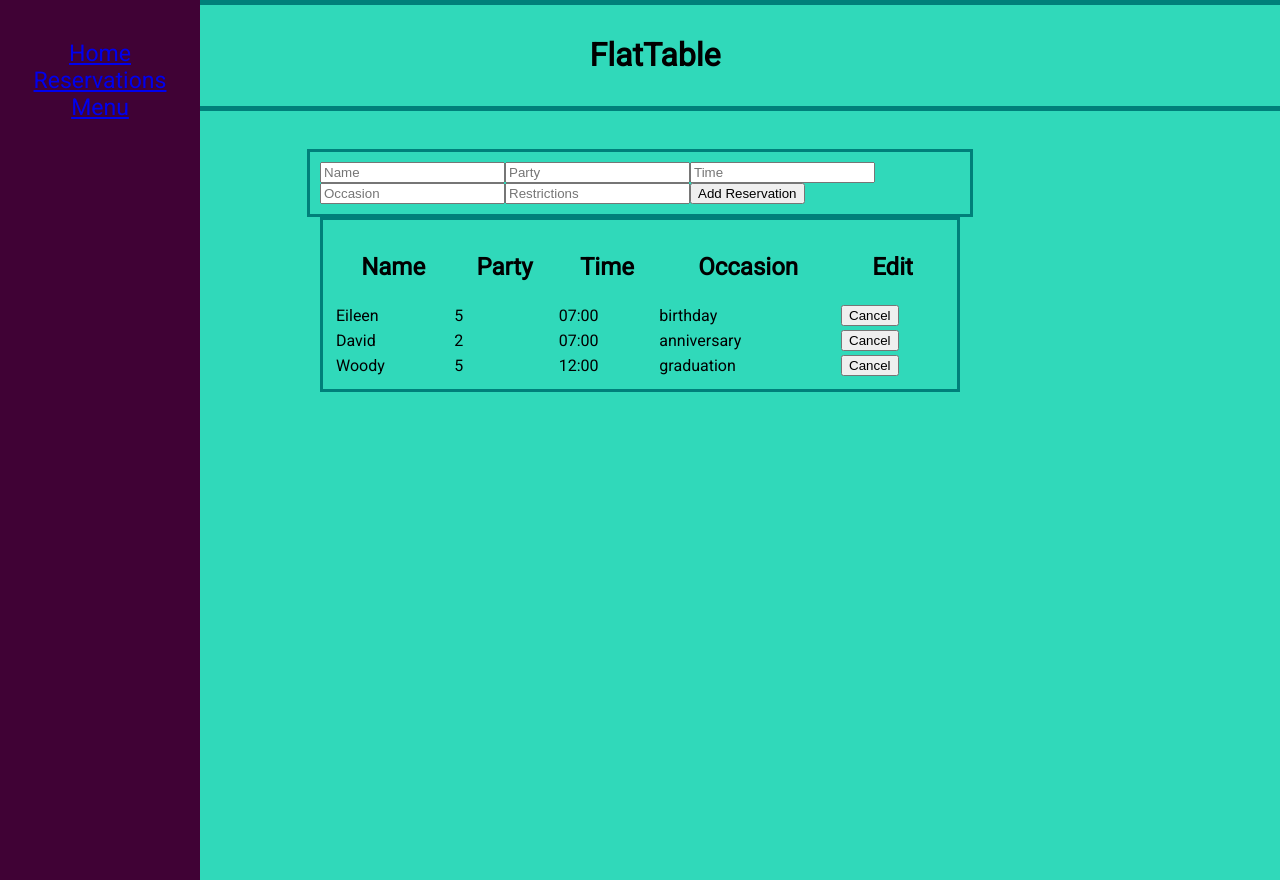
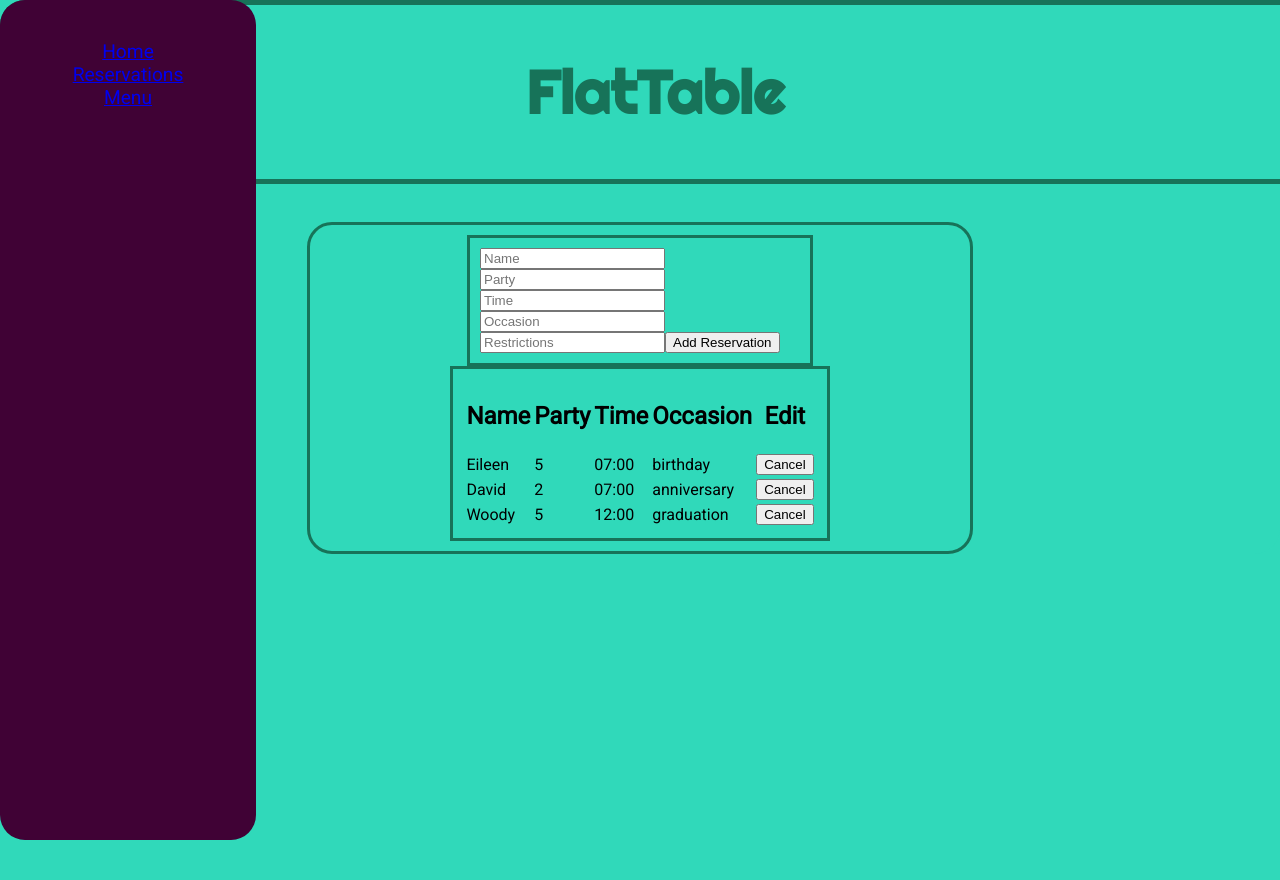
Before and after one commit to eburdekin/flattable, a React (Create React App) app: page /Reservations in a window 1280 px wide. Shown: the top 880 px of the page. After the commit the page ends 840 px from the top, so only its background shows below. Built offline with nearby package versions, Linux system fonts and the light colour scheme; data requests are answered from the project's data file.

Commit message:
update where sidebar className is assigned

```diff
--- a/public/index.html
+++ b/public/index.html
@@ -42,6 +42,6 @@
   <script src="index.js"></script>
   <link
   rel="stylesheet"
-  href="https://fonts.googleapis.com/css2?family=Roboto"
+  href="https://fonts.googleapis.com/css?family=Roboto|Righteous"
 />
 </html>
--- a/src/App.css
+++ b/src/App.css
@@ -3,17 +3,14 @@ body {
   font-family: 'Roboto';
 }
 
-h1 {
-  text-align: center;
-}
-
 div {
   background-color: #30D9BA;
+  border-radius: 25px;
 }
 
 .sidebar {
   height: 100%;
-  width: 200px;
+  width: 20%;
   position: fixed;
   display: flex;
   flex-direction: column;
@@ -25,13 +22,19 @@ div {
   padding-top: 40px;
   background-color: #400235;
   color: #BF41B7;
+  border-radius: 25px;
 }
 
 .header {
+  text-align: center;
+  font-family: 'Righteous';
   margin: auto;
   width: 100%;
-  border: 5px solid rgb(0, 128, 122);
+  border: 5px solid #177359;
   padding: 10px;
+  color: #177359;
+  font-size: 30px;
+  border-radius: 25px;
 }
 
 .loginComponent {
@@ -41,7 +44,7 @@ div {
   align-items: center;
   margin: auto;
   width: auto;
-  border: 5px solid rgb(0, 128, 122);
+  border: 5px solid #177359;
   padding: 10px;
   height: 400px;
 }
@@ -66,14 +69,13 @@ div {
 .reservationForm {
   margin: auto;
   width: 50%;
-  border: 3px solid rgb(0, 128, 122);
+  border: 3px solid #177359;
   padding: 10px;
 }
-
 
 .reservationTable {
   margin: auto;
   width: 50%;
-  border: 3px solid rgb(0, 128, 122);
+  border: 3px solid #177359;
   padding: 10px;
 }
--- a/src/Pages/App.js
+++ b/src/Pages/App.js
@@ -10,13 +10,11 @@ function App() {
         <Header />
       </div>
       <br/>
+      <NavBar />
       <div className="loginComponent">
         <Login />
       </div>
       <br />
-    <div className="sidebar">
-      <NavBar />
-    </div>
     </main>
 
   );
--- a/src/Pages/Menu.js
+++ b/src/Pages/Menu.js
@@ -8,9 +8,7 @@ export default function Menu() {
                 <Header />
             </div>
             <br/>
-            <div className='sidebar'>
                  <NavBar />
-            </div>
         </main>
 
 
--- a/src/Pages/Reservations.js
+++ b/src/Pages/Reservations.js
@@ -43,11 +43,9 @@ export default function Reservations() {
              <Header />
             </div>
             <br/>
-            <div className="sidebar">
              <NavBar />
-            </div>
             <br/>
-            <div className="ReservaionForm" >
+            <div className="reservationForm" >
                 <ReservationForm handleAdd={handleAdd} />
              <table className="reservationTable">
                 <thead>
--- a/src/index.js
+++ b/src/index.js
@@ -6,6 +6,7 @@ import App from "./Pages/App"
 import Reservations from './Pages/Reservations'
 import Menu from './Pages/Menu'
 import reportWebVitals from './reportWebVitals';
+import './App.css'
 
 const router = createBrowserRouter([
   {
```
